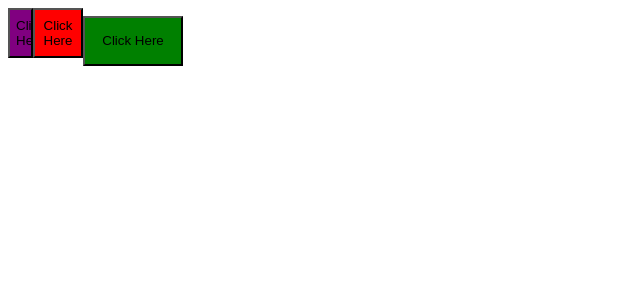
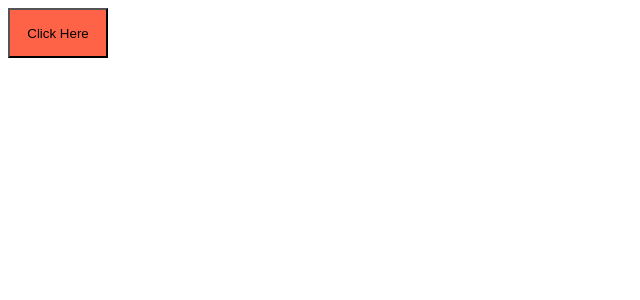
Before and after one commit to gustavosalviato/ignite-timer, a React (Vite) app: page / in a window 1280 px wide. Shown: the top 300 px of the page, without its empty margins (0-640 px from the left). Built offline with nearby package versions, Linux system fonts and the light colour scheme.

Commit message:
Configurando ThemeProvider

```diff
--- a/index.html
+++ b/index.html
@@ -4,7 +4,7 @@
 <head>
   <meta charset="UTF-8" />
   <meta name="viewport" content="width=device-width, initial-scale=1.0" />
-  <title>Vite + React + TS</title>
+  <title>Ignite Timer ⌚</title>
 </head>
 
 <body>
--- a/src/App.tsx
+++ b/src/App.tsx
@@ -1,11 +1,11 @@
 import { Button } from "./components/Button"
+import { ThemeProvider } from "styled-components"
+import { defaultTheme } from "./styles/themes/default"
 
 export const App = () => {
   return (
-    <div>
-      <Button variant="primary" size="sm" />
-      <Button variant="danger" size='md' />
-      <Button variant="success" size="lg" />
-    </div>
+    <ThemeProvider theme={defaultTheme}>
+      <Button variant="primary" size="lg" />
+    </ThemeProvider>
   )
 }
--- a/src/components/Button/Button.styles.ts
+++ b/src/components/Button/Button.styles.ts
@@ -28,8 +28,15 @@ export const ButtonContainer = styled.button<ButtonContainerProps>`
 
   ${props => {
     return css`
-      background-color: ${ButtonColors[props.variant]};
+      background-color: ${props => props.theme.colors.secondary};
       width: ${ButtonSizes[props.size]} ;
     `
   }}
+  /* ${props => {
+    return css`
+      background-color: ${ButtonColors[props.variant]};
+
+    `
+  }} */
+
 `
--- /dev/null
+++ b/src/styles/themes/default.ts
@@ -0,0 +1,6 @@
+export const defaultTheme = {
+  colors: {
+    primary: 'purple',
+    secondary: 'tomato',
+  }
+}
```
